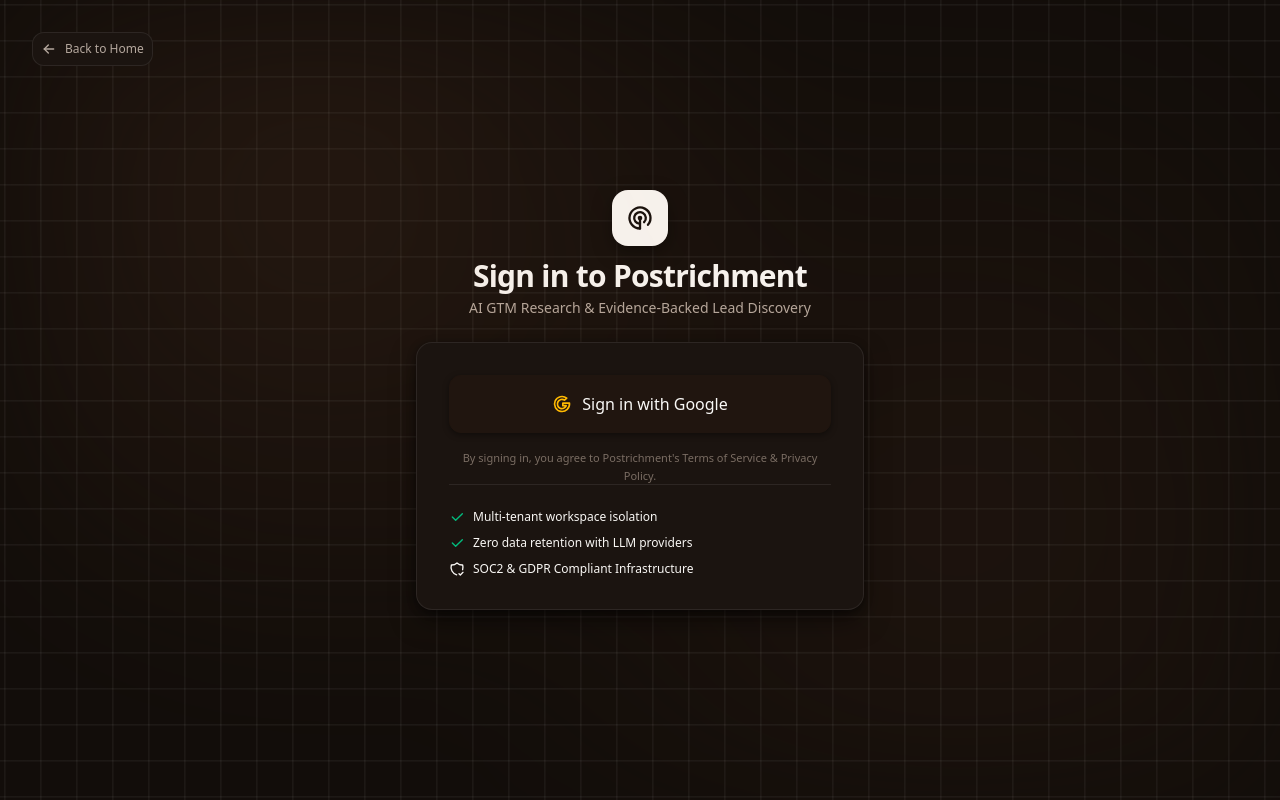
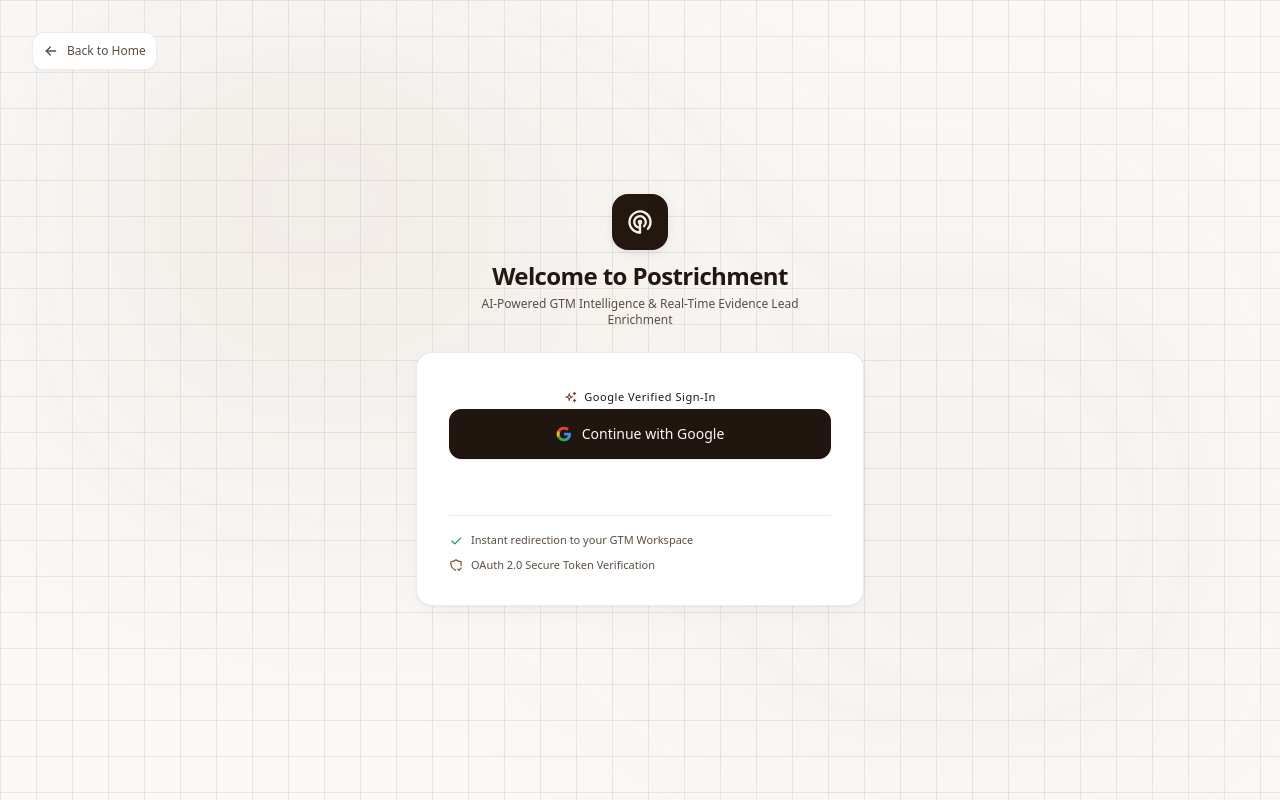
Before and after one commit to fit-edoc/prostichemet, a Next.js app in the folder frontend/: page /login in a window 1280 px wide. Built offline with nearby package versions, Linux system fonts and the light colour scheme; no server answers.

Commit message:
fix(auth): enforce Google-only authentication with GIS and smart post-login navigation

```diff
--- a/frontend/src/app/layout.tsx
+++ b/frontend/src/app/layout.tsx
@@ -32,7 +32,7 @@ export default function RootLayout({
   children: React.ReactNode;
 }) {
   return (
-    <html lang="en" data-theme="dark" suppressHydrationWarning>
+    <html lang="en" data-theme="light" suppressHydrationWarning>
       <body
         className={`${geistSans.variable} ${geistMono.variable} antialiased min-h-screen bg-[var(--bg-canvas)] text-[var(--text-primary)]`}
       >
--- a/frontend/src/app/login/page.tsx
+++ b/frontend/src/app/login/page.tsx
@@ -3,8 +3,10 @@
 import * as React from "react";
 import Link from "next/link";
 import { useRouter } from "next/navigation";
+import { signIn, useSession } from "next-auth/react";
 import { useAppDispatch, useAppSelector } from "../../hooks/useRedux";
 import { loginWithGoogle } from "../../store/slices/authSlice";
+import { fetchProfiles } from "../../store/slices/profileSlice";
 import { Button } from "../../components/ui/Button";
 import { GlassCard } from "../../components/ui/GlassCard";
 import { Badge } from "../../components/ui/Badge";
@@ -15,46 +17,222 @@ import {
   IconShieldCheck,
   IconSparkles,
   IconCheck,
+  IconLoader2,
+  IconBolt,
+  IconLock,
 } from "@tabler/icons-react";
+
+declare global {
+  interface Window {
+    google?: {
+      accounts: {
+        id: {
+          initialize: (config: any) => void;
+          prompt: (notification?: any) => void;
+          renderButton: (parent: HTMLElement, options: any) => void;
+        };
+      };
+    };
+  }
+}
 
 export default function LoginPage() {
   const router = useRouter();
   const dispatch = useAppDispatch();
-  const { isLoading, error, token, user } = useAppSelector((state) => state.auth);
+  const { data: session, status: sessionStatus } = useSession();
+  const { isLoading: isAuthLoading, error: reduxError, token, user } = useAppSelector((state) => state.auth);
 
+  const [isProcessing, setIsProcessing] = React.useState(false);
+  const [statusMessage, setStatusMessage] = React.useState<string | null>(null);
+  const [errorMessage, setErrorMessage] = React.useState<string | null>(null);
+  const hasAttemptedSessionSync = React.useRef(false);
+
+  const GOOGLE_CLIENT_ID =
+    process.env.NEXT_PUBLIC_GOOGLE_CLIENT_ID ||
+    "529660410268-901jul4s7dr715pvokkt2qbpn7ac83jl.apps.googleusercontent.com";
+
+  // Check profiles and route to dashboard or onboarding
+  const routeUserAfterLogin = React.useCallback(async () => {
+    setStatusMessage("Checking workspace & business profiles...");
+    try {
+      const profileAction = await dispatch(fetchProfiles());
+      if (fetchProfiles.fulfilled.match(profileAction) && profileAction.payload && profileAction.payload.length > 0) {
+        setStatusMessage("Profile found! Navigating to Dashboard...");
+        router.push("/dashboard");
+      } else {
+        setStatusMessage("New account detected! Navigating to Business Profile setup...");
+        router.push("/onboarding");
+      }
+    } catch {
+      router.push("/onboarding");
+    }
+  }, [dispatch, router]);
+
+  // If already logged in in Redux / local storage
   React.useEffect(() => {
-    // If already logged in, navigate directly to dashboard
-    if (token || user) {
-      router.push("/dashboard");
+    if (token && user) {
+      routeUserAfterLogin();
     }
-  }, [token, user, router]);
+  }, [token, user, routeUserAfterLogin]);
 
-  const handleGoogleSignIn = async () => {
-    // Authenticate with Google
-    const resultAction = await dispatch(
-      loginWithGoogle({
-        email: "founder@aiagency.io",
-        name: "Alex Founder",
-        avatarUrl: "https://images.unsplash.com/photo-1534528741775-53994a69daeb",
-        googleId: `google_oauth_verified_${Date.now()}`,
-      })
-    );
+  // Handle Google Credential Response from Google One Tap / GIS
+  const handleGoogleCredentialResponse = React.useCallback(
+    async (response: { credential: string }) => {
+      if (!response.credential) return;
 
-    if (loginWithGoogle.fulfilled.match(resultAction)) {
-      router.push("/dashboard");
+      setIsProcessing(true);
+      setErrorMessage(null);
+      setStatusMessage("Authenticating with Google...");
+
+      try {
+        const resultAction = await dispatch(
+          loginWithGoogle({
+            idToken: response.credential,
+          })
+        );
+
+        if (loginWithGoogle.fulfilled.match(resultAction)) {
+          await routeUserAfterLogin();
+        } else {
+          setErrorMessage(
+            (resultAction.payload as string) || "Google authentication failed. Please try again."
+          );
+          setIsProcessing(false);
+          setStatusMessage(null);
+        }
+      } catch (err: any) {
+        setErrorMessage(err?.message || "An unexpected error occurred during Google sign-in.");
+        setIsProcessing(false);
+        setStatusMessage(null);
+      }
+    },
+    [dispatch, routeUserAfterLogin]
+  );
+
+  // Sync NextAuth session with Backend & Redux
+  React.useEffect(() => {
+    if (sessionStatus === "authenticated" && session?.user && !token && !hasAttemptedSessionSync.current) {
+      hasAttemptedSessionSync.current = true;
+      setIsProcessing(true);
+      setStatusMessage("Syncing Google account with workspace...");
+
+      const sessionData = session as any;
+      dispatch(
+        loginWithGoogle({
+          idToken: sessionData.idToken,
+          email: session.user.email || undefined,
+          name: session.user.name || undefined,
+          avatarUrl: session.user.image || undefined,
+          googleId: sessionData.googleId || undefined,
+        })
+      ).then(async (resultAction) => {
+        if (loginWithGoogle.fulfilled.match(resultAction)) {
+          await routeUserAfterLogin();
+        } else {
+          setErrorMessage(
+            (resultAction.payload as string) || "Failed to create or link your workspace session."
+          );
+          setIsProcessing(false);
+          setStatusMessage(null);
+        }
+      });
+    }
+  }, [sessionStatus, session, token, dispatch, routeUserAfterLogin]);
+
+  // Load Google Identity Services (GIS) Script for One Tap & Native Button
+  React.useEffect(() => {
+    if (typeof window === "undefined" || token) return;
+
+    const scriptId = "google-gsi-client";
+    let script = document.getElementById(scriptId) as HTMLScriptElement | null;
+
+    const initializeGsi = () => {
+      if (window.google?.accounts?.id && GOOGLE_CLIENT_ID) {
+        try {
+          window.google.accounts.id.initialize({
+            client_id: GOOGLE_CLIENT_ID,
+            callback: handleGoogleCredentialResponse,
+            auto_select: false,
+            cancel_on_tap_outside: true,
+          });
+
+          const gisContainer = document.getElementById("google-gis-btn-container");
+          if (gisContainer) {
+            gisContainer.innerHTML = "";
+            window.google.accounts.id.renderButton(gisContainer, {
+              theme: "outline",
+              size: "large",
+              type: "standard",
+              shape: "rectangular",
+              text: "continue_with",
+              logo_alignment: "left",
+              width: 320,
+            });
+          }
+        } catch (e) {
+          console.warn("GIS initialization notice:", e);
+        }
+      }
+    };
+
+    if (!script) {
+      script = document.createElement("script");
+      script.id = scriptId;
+      script.src = "https://accounts.google.com/gsi/client";
+      script.async = true;
+      script.defer = true;
+      script.onload = initializeGsi;
+      document.body.appendChild(script);
+    } else {
+      initializeGsi();
+    }
+  }, [GOOGLE_CLIENT_ID, handleGoogleCredentialResponse, token]);
+
+  // NextAuth OAuth Popup / Redirect Sign-in trigger
+  const handleGoogleSignInClick = async () => {
+    try {
+      setErrorMessage(null);
+      setIsProcessing(true);
+      setStatusMessage("Connecting to Google Sign-In...");
+
+      // Try NextAuth Google sign in
+      const res = await signIn("google", {
+        callbackUrl: "/login",
+        redirect: false,
+      });
+
+      if (res?.error) {
+        // If popup or direct flow fails, trigger Google GIS prompt as fallback
+        if (window.google?.accounts?.id) {
+          window.google.accounts.id.prompt();
+        } else {
+          // Standard redirect fallback
+          await signIn("google", { callbackUrl: "/login" });
+        }
+      } else if (res?.url) {
+        window.location.href = res.url;
+      }
+    } catch (err: any) {
+      console.warn("Google OAuth trigger notice:", err?.message);
+      if (window.google?.accounts?.id) {
+        window.google.accounts.id.prompt();
+      } else {
+        await signIn("google", { callbackUrl: "/login" });
+      }
     }
   };
 
+  const isLoading = isAuthLoading || isProcessing || sessionStatus === "loading";
+
   return (
-    <div className="min-h-screen w-full flex flex-col items-center justify-center bg-[var(--bg-canvas)] text-[var(--text-primary)] px-6 py-12 relative overflow-hidden bg-animated-grid">
+    <div className="min-h-screen w-full flex flex-col items-center justify-center bg-[var(--bg-canvas)] text-[var(--text-primary)] px-6 py-12 relative overflow-hidden bg-subtle-grid">
       {/* Ambient background glow */}
       <div className="ambient-mesh pointer-events-none" />
-      <div className="absolute top-1/3 left-1/2 -translate-x-1/2 -translate-y-1/2 w-[650px] h-[650px] bg-radial-gradient opacity-90 pointer-events-none -z-10" />
 
       {/* Back to Home Link */}
       <Link
         href="/"
-        className="absolute top-8 left-8 inline-flex items-center gap-2 text-xs font-mono text-[var(--text-secondary)] hover:text-[var(--text-primary)] transition-colors p-2 rounded-xl bg-[var(--bg-surface)] border border-[var(--border-subtle)]"
+        className="absolute top-8 left-8 inline-flex items-center gap-2 text-xs font-mono text-[var(--text-secondary)] hover:text-[var(--text-primary)] transition-colors p-2.5 rounded-xl bg-[var(--bg-surface)] border border-[var(--border-subtle)] shadow-[var(--shadow-xs)]"
       >
         <IconArrowLeft className="w-4 h-4" />
         <span>Back to Home</span>
@@ -62,57 +240,94 @@ export default function LoginPage() {
 
       <div className="w-full max-w-md space-y-6">
         {/* Brand Header */}
-        <div className="text-center space-y-3">
-          <div className="w-14 h-14 rounded-2xl bg-[var(--text-primary)] text-[var(--bg-canvas)] flex items-center justify-center font-bold text-xl mx-auto shadow-[var(--shadow-md)]">
-            <IconRadar2 className="w-7 h-7 text-[var(--bg-canvas)]" />
+        <div className="text-center space-y-2.5">
+          <div className="w-14 h-14 rounded-2xl bg-[#20150F] text-[#FAF9F7] dark:bg-[#FAF9F7] dark:text-[#120D0A] flex items-center justify-center font-bold text-xl mx-auto shadow-[var(--shadow-md)]">
+            <IconRadar2 className="w-7 h-7" />
           </div>
           <div>
-            <h1 className="text-2xl sm:text-3xl font-bold tracking-tight text-[var(--text-primary)]">
-              Sign in to Postrichment
+            <h1 className="text-2xl font-bold tracking-tight text-[var(--text-primary)]">
+              Welcome to Postrichment
             </h1>
-            <p className="text-xs sm:text-sm text-[var(--text-secondary)] mt-1">
-              AI GTM Research & Evidence-Backed Lead Discovery
+            <p className="text-xs text-[var(--text-secondary)] mt-1 max-w-xs mx-auto">
+              AI-Powered GTM Intelligence & Real-Time Evidence Lead Enrichment
             </p>
           </div>
         </div>
 
         {/* Dedicated Google Auth Card */}
         <GlassCard elevated className="space-y-6 p-8">
-          {error && (
-            <div className="p-3.5 rounded-xl bg-red-500/10 border border-red-500/20 text-red-500 text-xs">
-              {error}
+          {(errorMessage || reduxError) && (
+            <div className="p-3.5 rounded-xl bg-red-500/10 border border-red-500/20 text-red-600 dark:text-red-400 text-xs flex items-start gap-2.5">
+              <IconLock className="w-4 h-4 shrink-0 mt-0.5" />
+              <span>{errorMessage || reduxError}</span>
             </div>
           )}
 
-          <div className="space-y-4">
+          {/* Status Notification */}
+          {statusMessage && (
+            <div className="p-3.5 rounded-xl bg-[var(--accent-brown-light)] border border-[var(--accent-brown)]/30 text-[var(--accent-brown)] text-xs flex items-center gap-2.5">
+              <IconLoader2 className="w-4 h-4 animate-spin shrink-0" />
+              <span>{statusMessage}</span>
+            </div>
+          )}
+
+          {/* Value Props Badge */}
+          <div className="flex items-center justify-center">
+            <Badge variant="subtle" size="sm" className="gap-1.5 py-1 px-3">
+              <IconSparkles className="w-3.5 h-3.5 text-[var(--accent-brown)]" />
+              <span>Google Verified Sign-In</span>
+            </Badge>
+          </div>
+
+          {/* Google Single Sign-On Actions */}
+          <div className="space-y-4 flex flex-col items-center">
+            {/* Primary Google Login Button */}
             <Button
               variant="primary"
               size="lg"
-              onClick={handleGoogleSignIn}
+              onClick={handleGoogleSignInClick}
+              disabled={isLoading}
               isLoading={isLoading}
-              leftIcon={<IconBrandGoogle className="w-5 h-5 text-amber-400" />}
-              className="w-full justify-center py-4 text-base shadow-[var(--shadow-glow)]"
+              leftIcon={
+                !isLoading && (
+                  <svg className="w-4 h-4" viewBox="0 0 24 24">
+                    <path
+                      fill="#4285F4"
+                      d="M22.56 12.25c0-.78-.07-1.53-.2-2.25H12v4.26h5.92c-.26 1.37-1.04 2.53-2.21 3.31v2.77h3.57c2.08-1.92 3.28-4.74 3.28-8.09z"
+                    />
+                    <path
+                      fill="#34A853"
+                      d="M12 23c2.97 0 5.46-.98 7.28-2.66l-3.57-2.77c-.98.66-2.23 1.06-3.71 1.06-2.86 0-5.29-1.93-6.16-4.53H2.18v2.84C3.99 20.53 7.7 23 12 23z"
+                    />
+                    <path
+                      fill="#FBBC05"
+                      d="M5.84 14.09c-.22-.66-.35-1.36-.35-2.09s.13-1.43.35-2.09V7.06H2.18C1.43 8.55 1 10.22 1 12s.43 3.45 1.18 4.94l2.85-2.22.81-.63z"
+                    />
+                    <path
+                      fill="#EA4335"
+                      d="M12 5.38c1.62 0 3.06.56 4.21 1.64l3.15-3.15C17.45 2.09 14.97 1 12 1 7.7 1 3.99 3.47 2.18 7.06l3.66 2.84c.87-2.6 3.3-4.52 6.16-4.52z"
+                    />
+                  </svg>
+                )
+              }
+              className="w-full justify-center py-3.5 text-sm font-medium shadow-[var(--shadow-sm)] hover:shadow-[var(--shadow-md)] transition-all cursor-pointer"
             >
-              Sign in with Google
+              {isLoading ? "Authenticating..." : "Continue with Google"}
             </Button>
 
-            <p className="text-[11px] text-center text-[var(--text-muted)] leading-relaxed">
-              By signing in, you agree to Postrichment's Terms of Service & Privacy Policy.
-            </p>
+            {/* Native GIS Google Button Target Container */}
+            <div id="google-gis-btn-container" className="flex justify-center w-full min-h-[40px]" />
           </div>
 
-          <div className="pt-6 border-t border-[var(--border-subtle)] space-y-2.5 text-xs text-[var(--text-secondary)]">
-            <div className="flex items-center gap-2 font-medium text-[var(--text-primary)]">
-              <IconCheck className="w-4 h-4 text-emerald-500" />
-              <span>Multi-tenant workspace isolation</span>
+          {/* Compliance & Security Trust Badges */}
+          <div className="pt-4 border-t border-[var(--border-subtle)] space-y-2 text-[11px] text-[var(--text-secondary)]">
+            <div className="flex items-center gap-2">
+              <IconCheck className="w-3.5 h-3.5 text-emerald-600 dark:text-emerald-400 shrink-0" />
+              <span>Instant redirection to your GTM Workspace</span>
             </div>
-            <div className="flex items-center gap-2 font-medium text-[var(--text-primary)]">
-              <IconCheck className="w-4 h-4 text-emerald-500" />
-              <span>Zero data retention with LLM providers</span>
-            </div>
-            <div className="flex items-center gap-2 font-medium text-[var(--text-primary)]">
-              <IconShieldCheck className="w-4 h-4 text-[var(--accent-vintage)]" />
-              <span>SOC2 & GDPR Compliant Infrastructure</span>
+            <div className="flex items-center gap-2">
+              <IconShieldCheck className="w-3.5 h-3.5 text-[var(--accent-brown)] shrink-0" />
+              <span>OAuth 2.0 Secure Token Verification</span>
             </div>
           </div>
         </GlassCard>
--- a/frontend/src/auth.ts
+++ b/frontend/src/auth.ts
@@ -12,14 +12,22 @@ export const { handlers, signIn, signOut, auth } = NextAuth({
     signIn: "/login",
   },
   callbacks: {
+    async jwt({ token, account, user }) {
+      if (account) {
+        token.idToken = account.id_token;
+        token.googleId = account.providerAccountId;
+      }
+      return token;
+    },
+    async session({ session, token }) {
+      if (session.user) {
+        session.user.id = (token.sub || token.googleId) as string;
+        (session as any).idToken = token.idToken;
+        (session as any).googleId = token.googleId;
+      }
+      return session;
+    },
     authorized({ auth, request: { nextUrl } }) {
-      const isLoggedIn = !!auth?.user;
-      const isOnDashboard = nextUrl.pathname.startsWith('/crm') || nextUrl.pathname.startsWith('/overview');
-
-      if (isOnDashboard) {
-        if (isLoggedIn) return true;
-        return false; // Redirect unauthenticated users to login page
-      }
       return true;
     },
   },
--- a/frontend/src/store/StoreProvider.tsx
+++ b/frontend/src/store/StoreProvider.tsx
@@ -2,8 +2,13 @@
 
 import * as React from "react";
 import { Provider } from "react-redux";
+import { SessionProvider } from "next-auth/react";
 import { store } from "./index";
 
 export function StoreProvider({ children }: { children: React.ReactNode }) {
-  return <Provider store={store}>{children}</Provider>;
+  return (
+    <SessionProvider>
+      <Provider store={store}>{children}</Provider>
+    </SessionProvider>
+  );
 }
```
